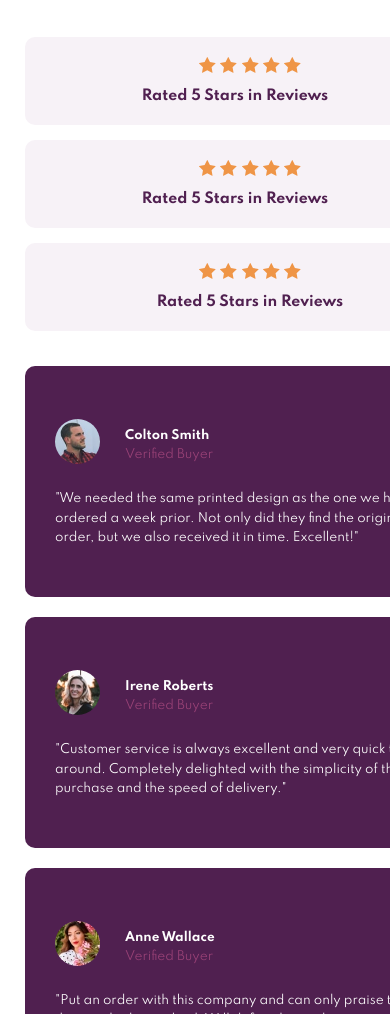
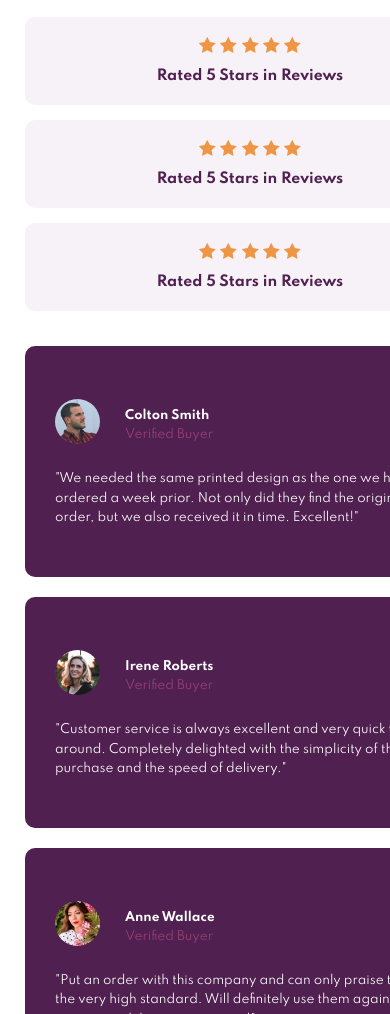
Before and after one commit to creadordeloscielos/social-proof-section-master, a plain HTML site: page index.html in a window 390 px wide. Shown: the part 330-1344 px from the top of the page. Drawn offline with Linux system fonts and the light colour scheme.

Commit message:
Add files via upload

```diff
--- a/sass/_base.scss
+++ b/sass/_base.scss
@@ -150,6 +150,9 @@ body {
     .r-1,.r-2,.r-3{
       margin-right: 0px;
       margin-left: 0px;
+      p{
+        margin-right: 0px;
+      }
      }
   }
 
@@ -158,7 +161,11 @@ body {
 
 @media screen and (max-width: 700px) {
   .container {
-    padding: 80px 0px;
+    padding: 60px 0px;
+  }
+
+  .column-2 {
+    padding-bottom: 60px;
   }
 
   .column-1 {
```
Also changed, not shown: css/css.css, 1 other file.
